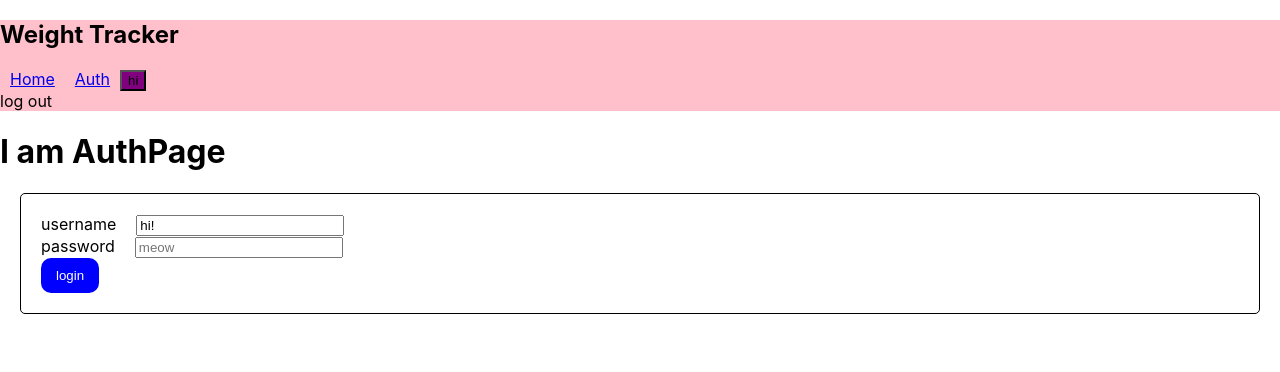
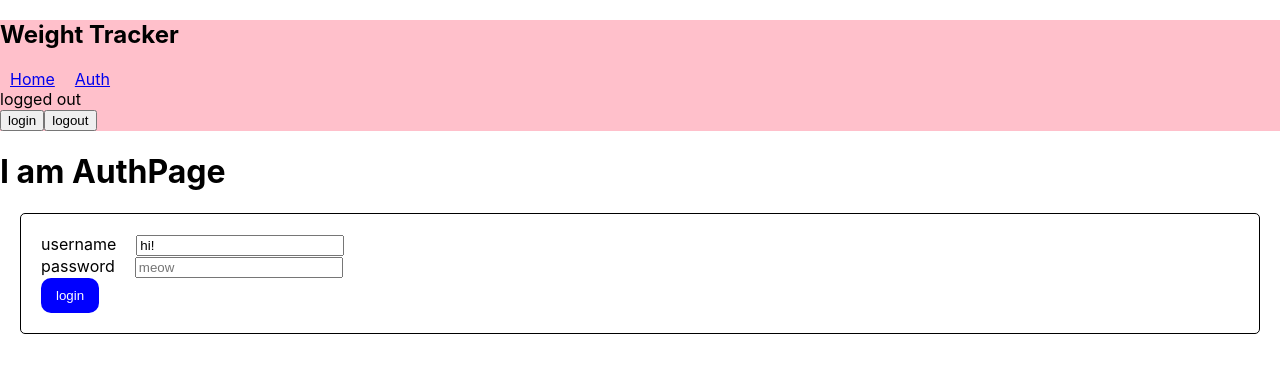
Before and after one commit to N8ers/weight-tracker-app, a React (Create React App) app: page /auth in a window 1280 px wide. Shown: the top 372 px of the page. Built offline with nearby package versions, Linux system fonts and the light colour scheme.

Commit message:
get basic auth context poc

```diff
--- a/src/App.js
+++ b/src/App.js
@@ -1,3 +1,4 @@
+import { useState } from "react"
 import { Route, Routes } from "react-router-dom"
 
 import AuthContext from "./context/auth-context"
@@ -8,17 +9,10 @@ import AuthPage from "./pages/auth/AuthPage"
 import NavBar from "./components/UI/NavBar/NavBar"
 
 export default function App() {
-  const fireThing = () => {
-    console.log("fire thing")
-  }
+  const [authenticated, setAuthenticated] = useState(false)
 
   return (
-    <AuthContext.Provider
-      value={{
-        isLoggedIn: false,
-        onPress: fireThing,
-      }}
-    >
+    <AuthContext.Provider value={{ authenticated, setAuthenticated }}>
       <NavBar />
 
       <Routes>
--- a/src/components/UI/NavBar/NavBar.js
+++ b/src/components/UI/NavBar/NavBar.js
@@ -6,12 +6,16 @@ import AuthContext from "../../../context/auth-context"
 import styles from "./NavBar.module.css"
 
 export default function NavBar() {
-  const ctx = useContext(AuthContext)
+  const { authenticated, setAuthenticated } = useContext(AuthContext)
+
+  const handleLogin = () => setAuthenticated(true)
+  const handleLogout = () => setAuthenticated(false)
 
   return (
     <div className={styles.wrapper}>
       <nav>
         <h1>Weight Tracker</h1>
+
         <Link className={styles.link} to="/">
           Home
         </Link>
@@ -19,9 +23,10 @@ export default function NavBar() {
           Auth
         </Link>
 
-        <button className={styles.loginLogoutBtn}>hi</button>
+        {authenticated ? <div>logged in</div> : <div>logged out</div>}
 
-        {ctx.isLoggedIn ? <div>login</div> : <div>log out</div>}
+        <button onClick={handleLogin}>login</button>
+        <button onClick={handleLogout}>logout</button>
       </nav>
     </div>
   )
--- a/src/context/auth-context.js
+++ b/src/context/auth-context.js
@@ -1,11 +1,8 @@
 import { createContext } from "react"
 
 const AuthContext = createContext({
-  isLoggedIn: false,
+  authenticated: false,
+  setAuthenticated: (auth) => {},
 })
 
 export default AuthContext
-
-// context has 2 parts
-// provide it - all components wrapped by it should have access
-// consume it - hook into/listen to it
--- a/src/pages/auth/AuthPage.js
+++ b/src/pages/auth/AuthPage.js
@@ -1,10 +1,14 @@
-import { useState } from "react"
+import { useState, useContext } from "react"
+
+import AuthContext from "../../context/auth-context"
 
 import { Button, Input, Card } from "../../components/UI"
 
 export default function AuthPage() {
   const [username, setUsername] = useState("hi!")
   const [password, setPassword] = useState("")
+
+  const ctx = useContext(AuthContext)
 
   return (
     <div>
```
